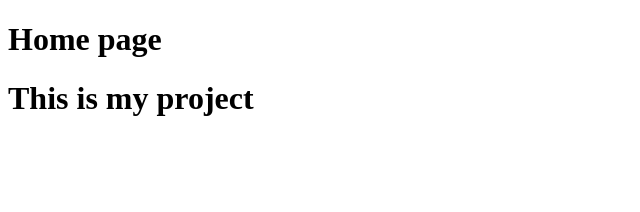
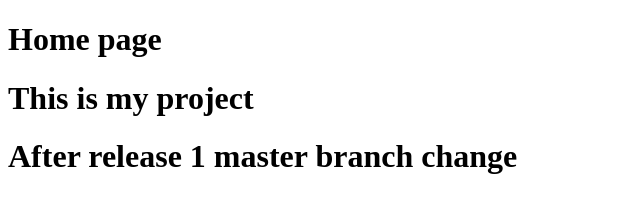
Before and after one commit to akashsangal09/project1, a plain HTML site: page index.html in a window 1280 px wide. Shown: the whole page, without its empty margins (0-640 px from the left). Drawn offline with Linux system fonts and the light colour scheme.

Commit message:
change after release1

```diff
--- a/index.html
+++ b/index.html
@@ -9,5 +9,6 @@
 <body>
     <h1>Home page</h1>
     <h1>This is  my project</h1>
+    <h1>After release 1 master branch change</h1>
 </body>
 </html>
```
